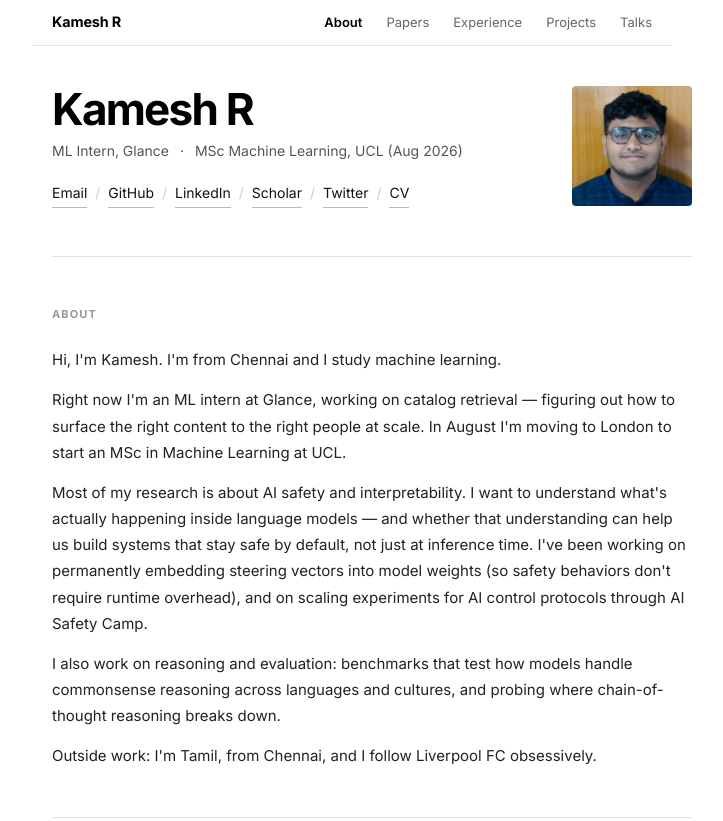
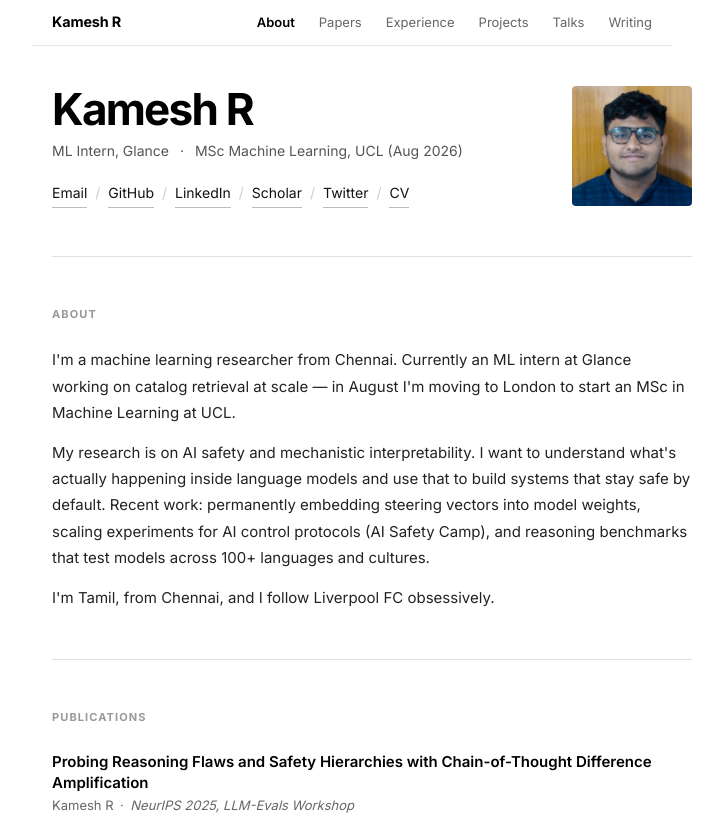
Before and after one commit to kameshkanna/kameshkanna.github.io, an Astro site: page / in a window 1280 px wide. Shown: the top 821 px of the page, without its empty margins (268-991 px from the left). Built offline with nearby package versions, Linux system fonts and the light colour scheme; Astro itself is replaced by a stand-in of ours.

Commit message:
Trim bio to 3 paragraphs, add Writing to sticky nav

```diff
--- a/src/data/profile.ts
+++ b/src/data/profile.ts
@@ -3,11 +3,9 @@
   email: "kameshrajeshkanna@outlook.com",
   location: "Bengaluru, India",
   bio: [
-    `Hi, I'm Kamesh. I'm from Chennai and I study machine learning.`,
-    `Right now I'm an ML intern at Glance, working on catalog retrieval — figuring out how to surface the right content to the right people at scale. In August I'm moving to London to start an MSc in Machine Learning at UCL.`,
-    `Most of my research is about AI safety and interpretability. I want to understand what's actually happening inside language models — and whether that understanding can help us build systems that stay safe by default, not just at inference time. I've been working on permanently embedding steering vectors into model weights (so safety behaviors don't require runtime overhead), and on scaling experiments for AI control protocols through AI Safety Camp.`,
-    `I also work on reasoning and evaluation: benchmarks that test how models handle commonsense reasoning across languages and cultures, and probing where chain-of-thought reasoning breaks down.`,
-    `Outside work: I'm Tamil, from Chennai, and I follow Liverpool FC obsessively.`,
+    `I'm a machine learning researcher from Chennai. Currently an ML intern at Glance working on catalog retrieval at scale — in August I'm moving to London to start an MSc in Machine Learning at UCL.`,
+    `My research is on AI safety and mechanistic interpretability. I want to understand what's actually happening inside language models and use that to build systems that stay safe by default. Recent work: permanently embedding steering vectors into model weights, scaling experiments for AI control protocols (AI Safety Camp), and reasoning benchmarks that test models across 100+ languages and cultures.`,
+    `I'm Tamil, from Chennai, and I follow Liverpool FC obsessively.`,
   ],
   links: {
     github: "https://github.com/kameshkanna",
--- a/src/pages/index.astro
+++ b/src/pages/index.astro
@@ -210,7 +210,7 @@
     .hero-photo { width: 90px; height: 90px; }
     .hero h1 { font-size: 2.1rem; }
     .site-nav .anchor-links { gap: 1rem; }
-    .site-nav .anchor-links a:nth-child(n+4) { display: none; }
+    .site-nav .anchor-links a:nth-child(n+5) { display: none; }
   }
 </style>
 
@@ -223,6 +223,7 @@
     <a href="#experience">Experience</a>
     <a href="#projects">Projects</a>
     <a href="#talks">Talks</a>
+    <a href="/writing">Writing</a>
   </div>
 </nav>
 
```
